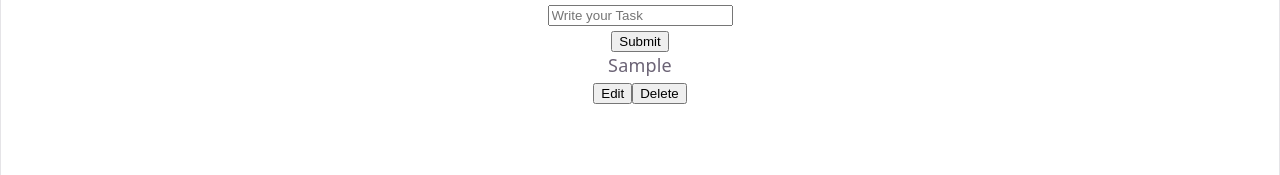
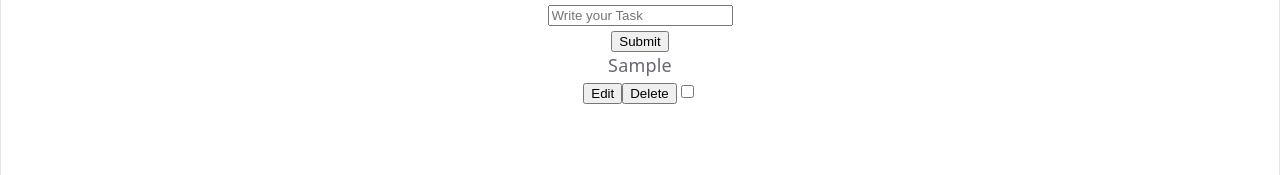
Before and after one commit to Rajat-web-server/todo, a React (Vite) app in the folder todo/To_do_list/: page / in a window 1280 px wide. Both pictures are taken after typing "Sample" into the empty fields and a click on the button "Submit". Shown: the top 175 px of the page. Built offline with nearby package versions, Linux system fonts and the light colour scheme.

Commit message:
Provide checkbox to each task

```diff
--- a/todo/To_do_list/src/App.jsx
+++ b/todo/To_do_list/src/App.jsx
@@ -10,6 +10,7 @@ function App() {
   const[Task,setTask]=useState("")
   const [TaskList, setTaskList]=useState([])
   const[Submit_Task,setSubmit_Task]=useState("")
+  const[Checkbox, setCheckbox] =useState(false)
 
   useEffect(() => {
   console.log("Updated Submit Task:", Submit_Task);
@@ -45,7 +46,7 @@ useEffect(() => {
       <button onClick={submit}>Submit</button>
       {TaskList.map((T,index)=>{
         // console.log("bug");
-       return <Display index={index} Task={T} setTask={setTask} updateTaskList={updateTaskList} deleteTask={deleteTask}  />
+       return <Display index={index} Task={T} setTask={setTask} updateTaskList={updateTaskList} deleteTask={deleteTask} Checkbox ={Checkbox} setCheckbox ={setCheckbox}  />
       })}
 
     </div>
--- a/todo/To_do_list/src/components/Display.jsx
+++ b/todo/To_do_list/src/components/Display.jsx
@@ -1,9 +1,10 @@
 import { useState } from "react"
 import { Input } from "./input"
-export const Display =({Task, index, updateTaskList, deleteTask})=>{
+export const Display =({Task, index, updateTaskList, deleteTask, Checkbox, setCheckbox})=>{
 
     const [isUpdate, setisUpdate]=useState(false)
     const [UpdatedTask,setisUpdatedTask]=useState(Task)
+
 
     const Update =()=>{
         setisUpdate(!isUpdate)
@@ -16,6 +17,9 @@ export const Display =({Task, index, updateTaskList, deleteTask})=>{
     }
     const Delete =()=>{
         deleteTask(index);
+    }
+    const checked =()=>{
+        setCheckbox(!Checkbox)
     }
     return(
         <div>
@@ -36,6 +40,7 @@ export const Display =({Task, index, updateTaskList, deleteTask})=>{
 
             <button onClick={Update}>Edit</button>
             <button onClick={Delete}>Delete</button>
+            <input type="checkbox" onChange={checked} />
         </div>
     )
 }
```
